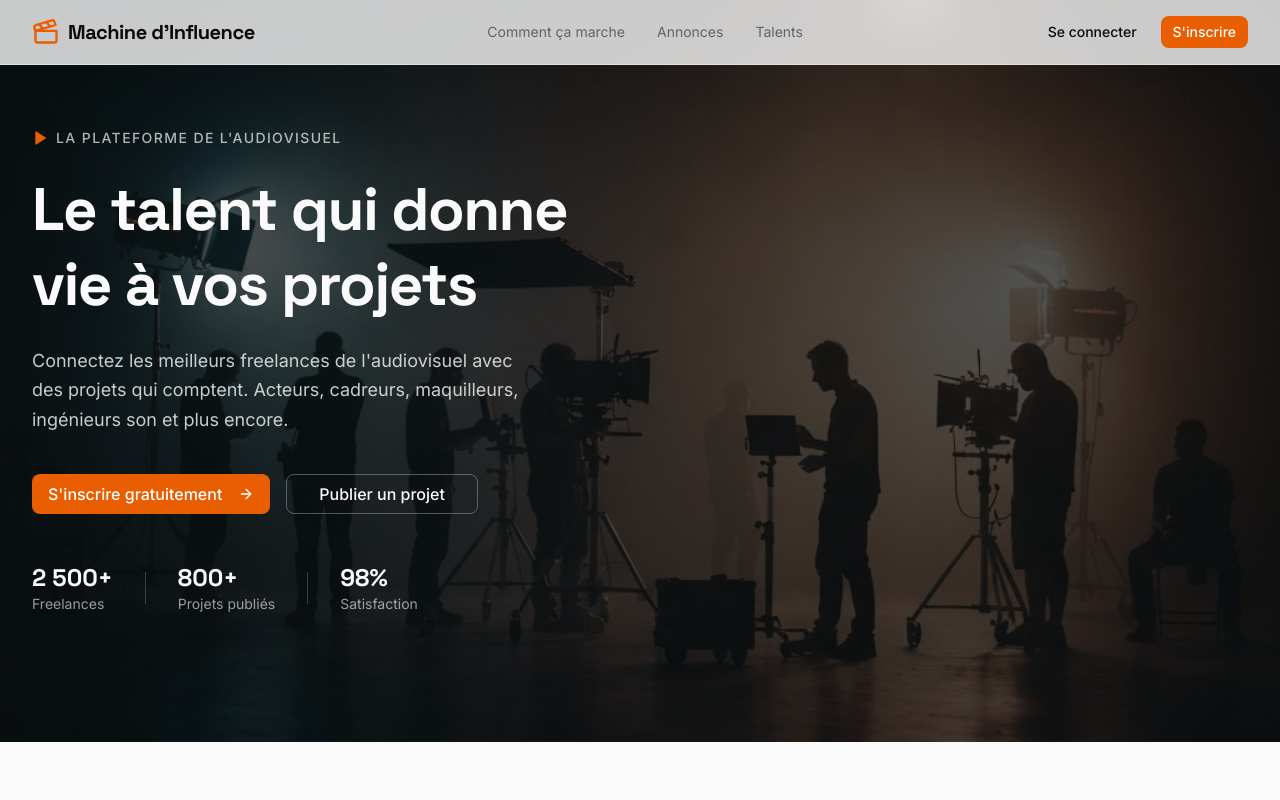
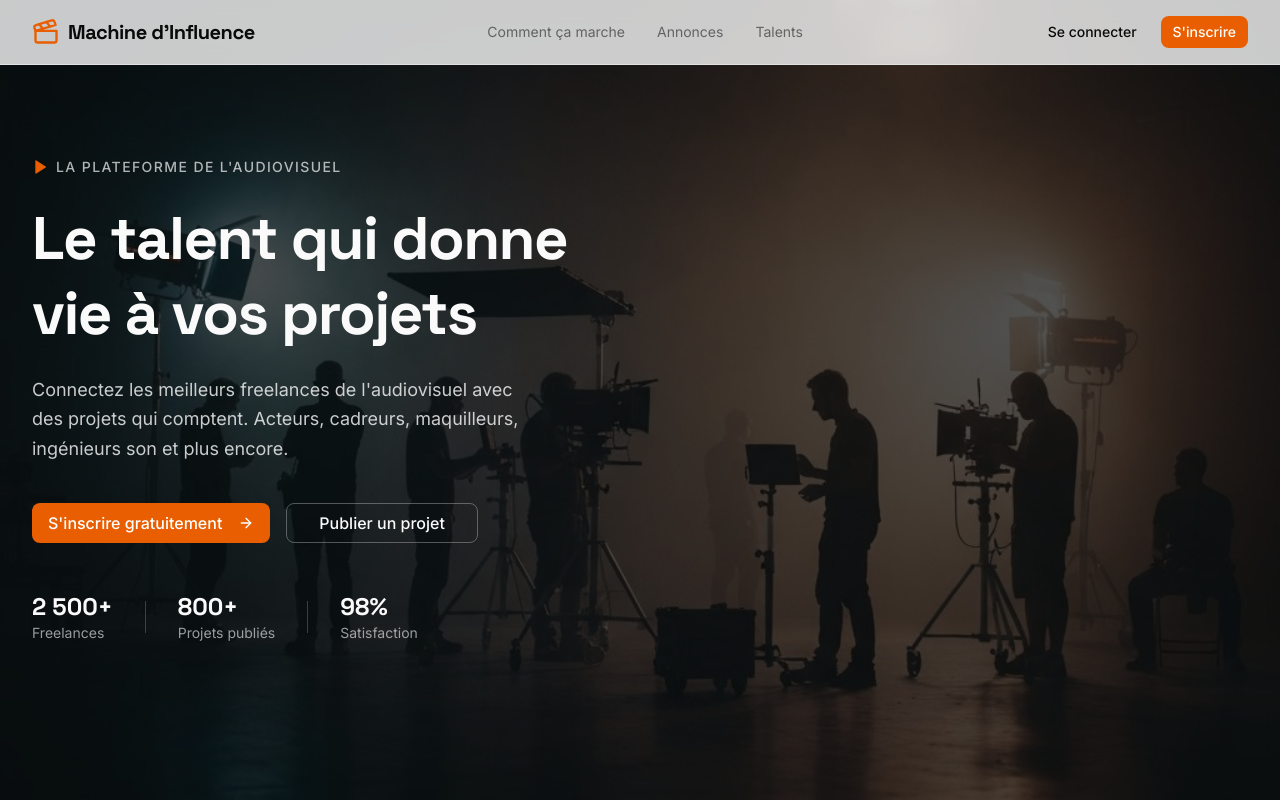
Before and after one commit to ClementLmd/machine-influence, a Next.js app in the folder front/: page / in a window 1280 px wide. Shown: the top 800 px of the page. Built offline with nearby package versions, Linux system fonts and the light colour scheme.

Commit message:
adjust hero component height

```diff
--- a/front/src/components/home/HeroSection.tsx
+++ b/front/src/components/home/HeroSection.tsx
@@ -5,7 +5,7 @@
 
 export function HeroSection() {
   return (
-    <section className="relative min-h-[90vh] flex items-center overflow-hidden">
+    <section className="relative min-h-[100vh] flex items-center overflow-hidden">
       <div className="absolute inset-0 z-0">
         <Image
           src="/images/hero-bg.jpg"
```
